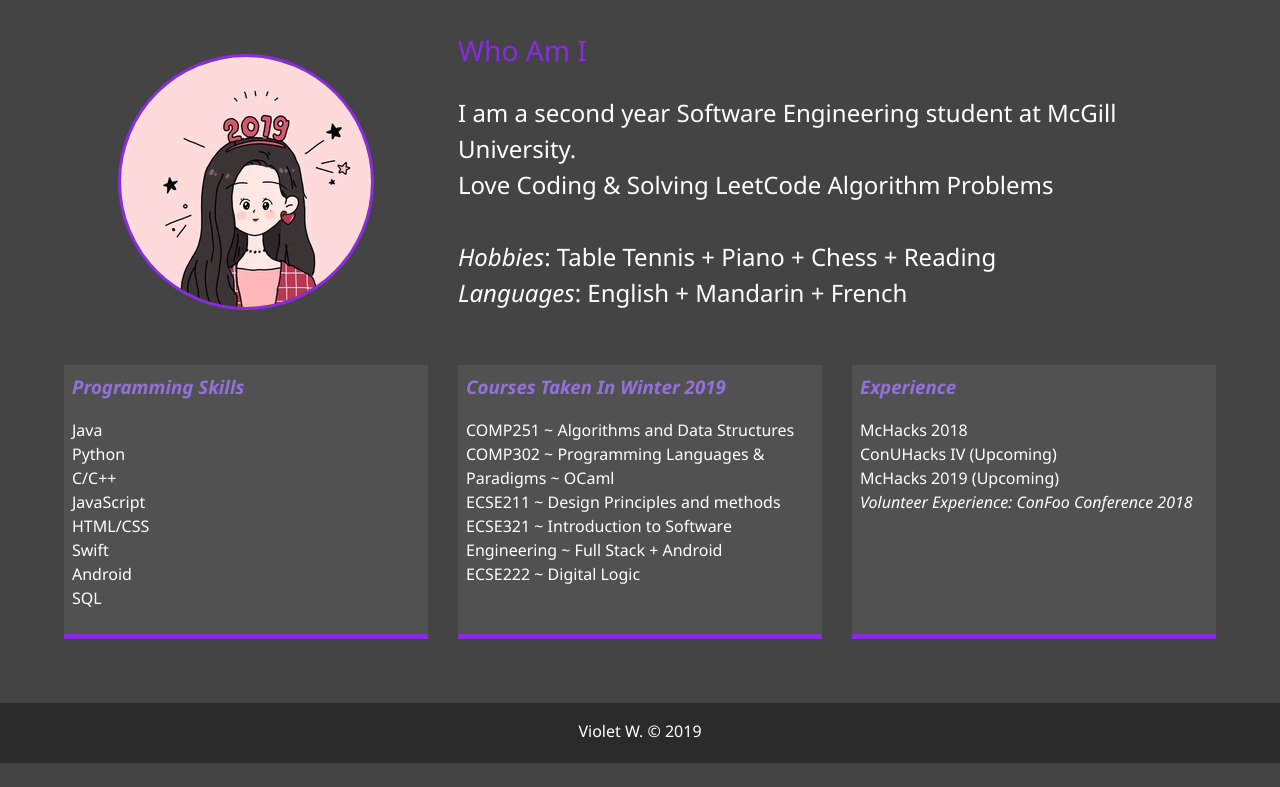
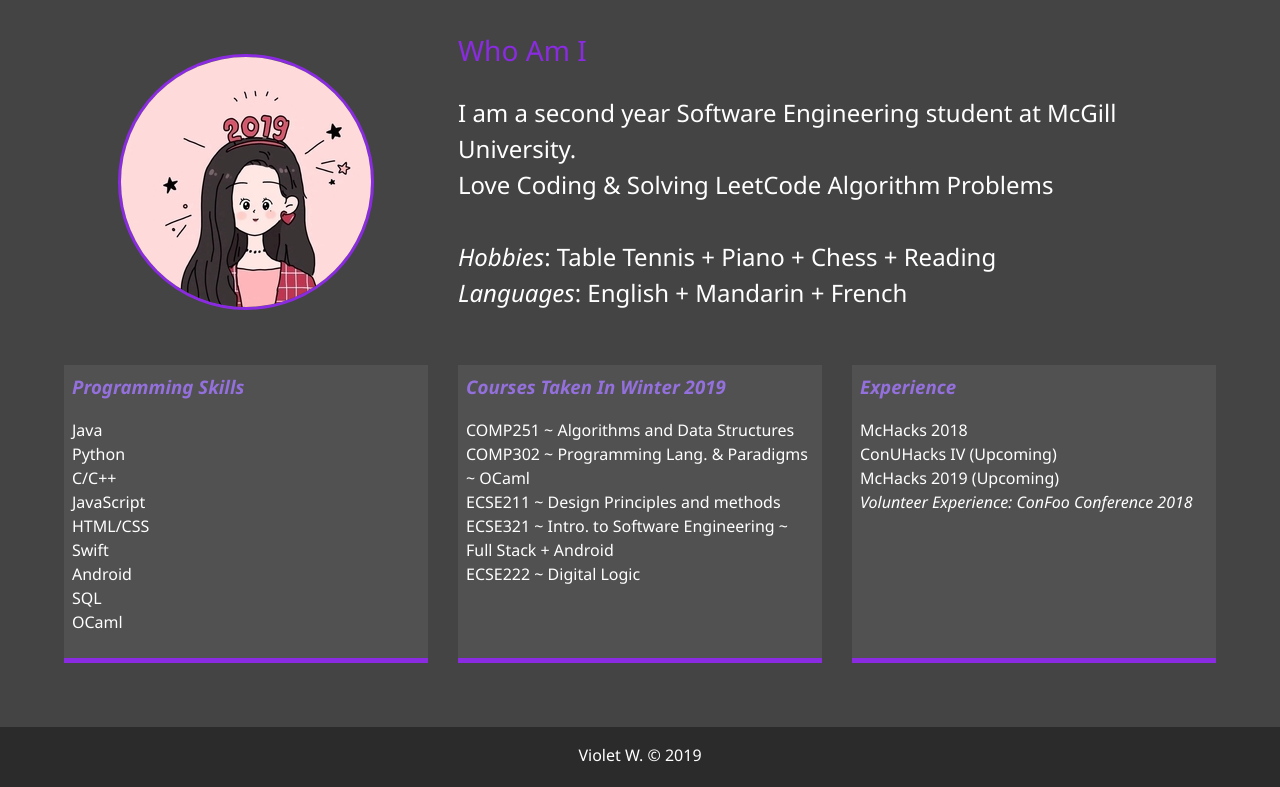
Before and after one commit to violetwei/violetwei.github.io, a website: page dist/about.html in a window 1280 px wide. Shown: the part 253-1040 px from the top of the page. Before the commit the page ends 1016 px from the top, so only its background shows below. Drawn offline with Linux system fonts and the light colour scheme.

Commit message:
Update about.html

```diff
--- a/dist/about.html
+++ b/dist/about.html
@@ -90,6 +90,8 @@
           Android
           <br>
           SQL
+          <br/>
+          OCaml
         </p>
       </div>
 
@@ -98,11 +100,11 @@
         <p>
           COMP251 ~ Algorithms and Data Structures
           <br/>
-          COMP302 ~ Programming Languages & Paradigms ~ OCaml
+          COMP302 ~ Programming Lang. & Paradigms ~ OCaml
           <br/>
           ECSE211 ~ Design Principles and methods
           <br/>
-          ECSE321 ~ Introduction to Software Engineering ~ Full Stack + Android
+          ECSE321 ~ Intro. to Software Engineering ~ Full Stack + Android
           <br/>
           ECSE222 ~ Digital Logic
         </p>
```
